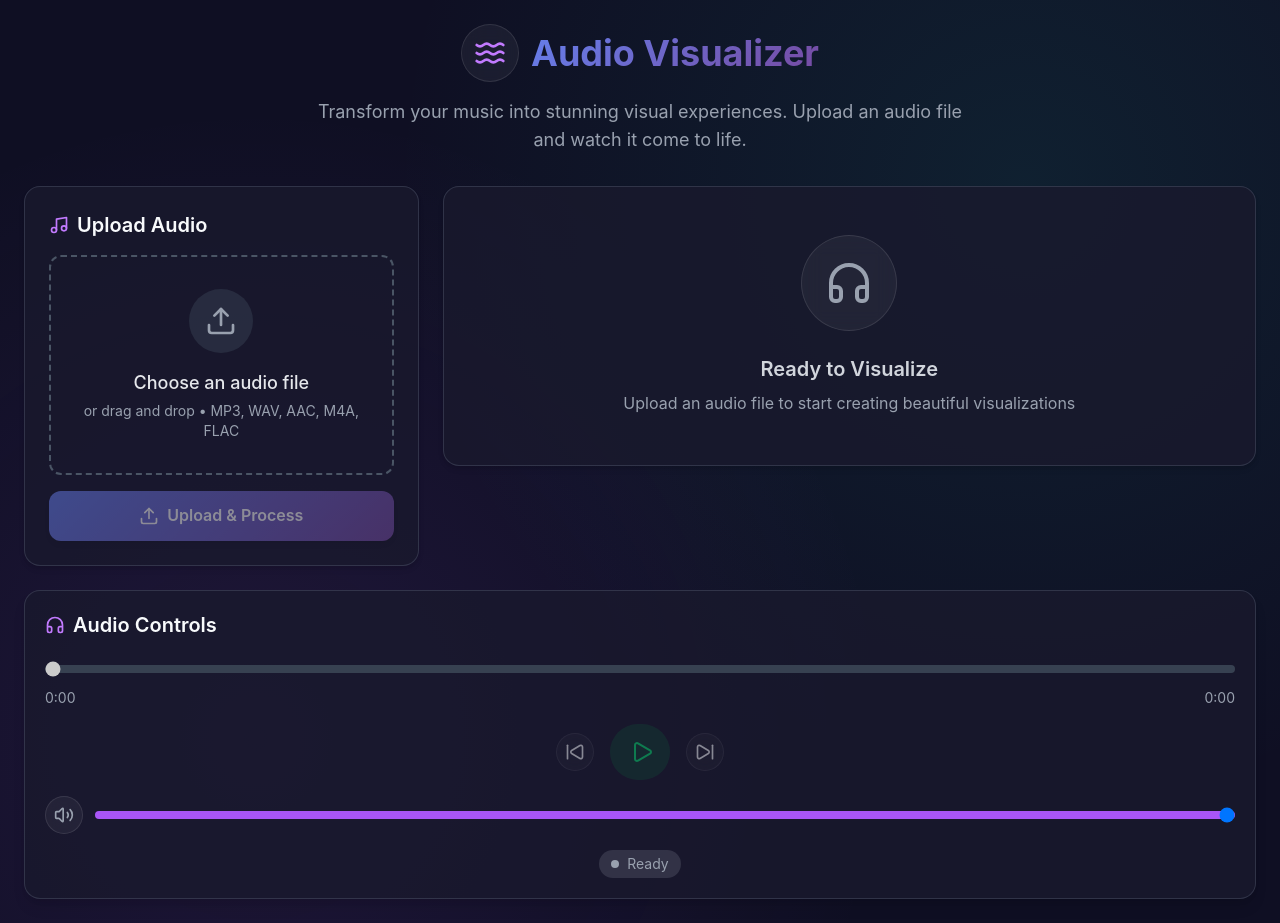
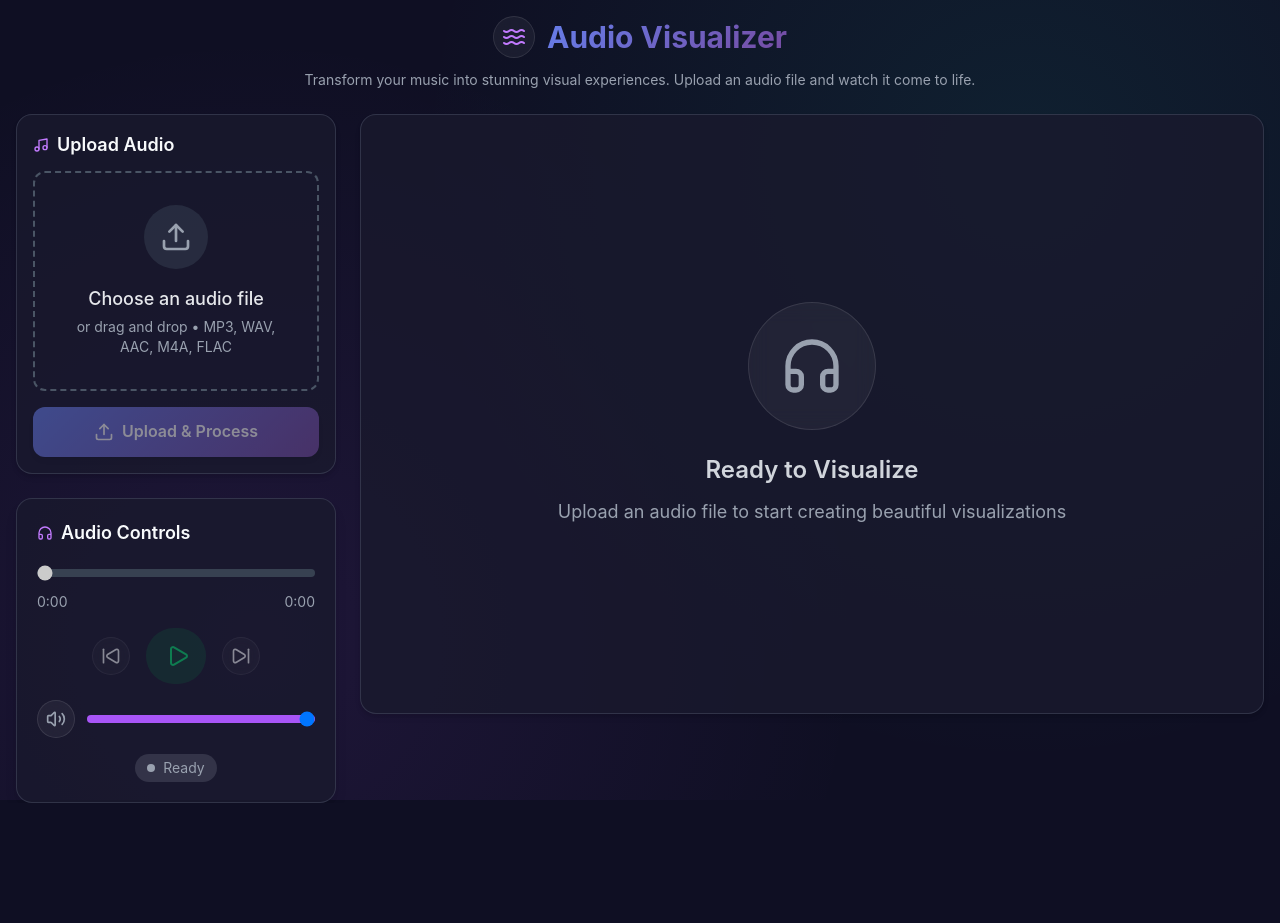
Before and after one commit to AresNeutron/Synchro-nice, a React (Vite) app in the folder client/: page / in a window 1280 px wide. After the commit the page ends 803 px from the top, so only its background shows below. Built offline with nearby package versions, Linux system fonts and the light colour scheme.

Commit message:
design changed to make Visualizer look bigger in screen

```diff
--- a/client/src/App.tsx
+++ b/client/src/App.tsx
@@ -2,71 +2,80 @@ import AudioPlayer from "./components/AudioPlayer"
 import AudioUploader from "./components/AudioUpload"
 import Visualizer from "./components/AudioVisualizer"
 import { useAppContext } from "./hooks/useAppContext"
-import { Music, Waves, Headphones } from "lucide-react"
+import { Music, Waves, Headphones } from 'lucide-react'
 
 function App() {
   const { isConnected } = useAppContext()
 
   return (
-    <div className="min-h-screen p-6">
+    <div className="min-h-screen p-4">
       {/* Header */}
-      <header className="text-center mb-8">
-        <div className="flex items-center justify-center gap-3 mb-4">
-          <div className="p-3 rounded-full glass-effect">
-            <Waves className="w-8 h-8 text-purple-400" />
+      <header className="text-center mb-6">
+        <div className="flex items-center justify-center gap-3 mb-3">
+          <div className="p-2 rounded-full glass-effect">
+            <Waves className="w-6 h-6 text-purple-400" />
           </div>
-          <h1 className="text-4xl font-bold gradient-text">Audio Visualizer</h1>
+          <h1 className="text-3xl font-bold gradient-text">Audio Visualizer</h1>
         </div>
-        <p className="text-lg text-gray-400 max-w-2xl mx-auto">
+        <p className="text-sm text-gray-400 max-w-2xl mx-auto">
           Transform your music into stunning visual experiences. Upload an audio file and watch it come to life.
         </p>
       </header>
 
-      {/* Main Content */}
-      <div className="max-w-7xl mx-auto">
-        <div className="grid grid-cols-1 lg:grid-cols-3 gap-6">
-          {/* Upload Section */}
-          <div className="lg:col-span-1">
-            <div className="card-soft p-6">
-              <div className="flex items-center gap-2 mb-4">
-                <Music className="w-5 h-5 text-purple-400" />
-                <h2 className="text-xl font-semibold">Upload Audio</h2>
+      {/* Main Layout - Two Column */}
+      <div className="max-w-7xl mx-auto h-[calc(100vh-200px)]">
+        <div className="flex gap-6 h-full">
+
+          {/* Left Column - Controls */}
+          <div className="w-80 flex flex-col gap-6">
+
+            {/* AudioUpload - Top */}
+            <div className="flex-1">
+              <div className="card-soft p-4 h-full">
+                <div className="flex items-center gap-2 mb-3">
+                  <Music className="w-4 h-4 text-purple-400" />
+                  <h2 className="text-lg font-semibold">Upload Audio</h2>
+                </div>
+                <AudioUploader />
               </div>
-              <AudioUploader />
             </div>
+
+            {/* AudioPlayer - Bottom */}
+            <div className="flex-1">
+              <div className="audio-controls h-full">
+                <div className="flex items-center gap-2 mb-3">
+                  <Headphones className="w-4 h-4 text-purple-400" />
+                  <h2 className="text-lg font-semibold">Audio Controls</h2>
+                </div>
+                <AudioPlayer />
+              </div>
+            </div>
+
           </div>
 
-          {/* Visualizer Section */}
-          <div className="lg:col-span-2">
+          {/* Right Column - Visualizer (Large) */}
+          <div className="flex-1">
             {isConnected ? (
-              <div className="visualizer-container">
-                <div className="flex items-center gap-2 mb-4">
-                  <Waves className="w-5 h-5 text-teal-400" />
-                  <h2 className="text-xl font-semibold">Visual Experience</h2>
+              <div className="visualizer-container h-full">
+                <div className="flex items-center gap-2 mb-3">
+                  <Waves className="w-4 h-4 text-teal-400" />
+                  <h2 className="text-lg font-semibold">Visual Experience</h2>
                 </div>
-                <Visualizer />
+                <div className="h-[calc(100%-40px)]">
+                  <Visualizer />
+                </div>
               </div>
             ) : (
-              <div className="card-soft p-12 text-center">
-                <div className="w-24 h-24 mx-auto mb-6 rounded-full glass-effect flex items-center justify-center">
-                  <Headphones className="w-12 h-12 text-gray-400" />
+              <div className="card-soft p-12 text-center h-full flex flex-col justify-center">
+                <div className="w-32 h-32 mx-auto mb-6 rounded-full glass-effect flex items-center justify-center">
+                  <Headphones className="w-16 h-16 text-gray-400" />
                 </div>
-                <h3 className="text-xl font-semibold mb-2 text-gray-300">Ready to Visualize</h3>
-                <p className="text-gray-400">Upload an audio file to start creating beautiful visualizations</p>
+                <h3 className="text-2xl font-semibold mb-3 text-gray-300">Ready to Visualize</h3>
+                <p className="text-gray-400 text-lg">Upload an audio file to start creating beautiful visualizations</p>
               </div>
             )}
           </div>
-        </div>
 
-        {/* Audio Player Section */}
-        <div className="mt-6">
-          <div className="audio-controls">
-            <div className="flex items-center gap-2 mb-4">
-              <Headphones className="w-5 h-5 text-purple-400" />
-              <h2 className="text-xl font-semibold">Audio Controls</h2>
-            </div>
-            <AudioPlayer />
-          </div>
         </div>
       </div>
     </div>
```
